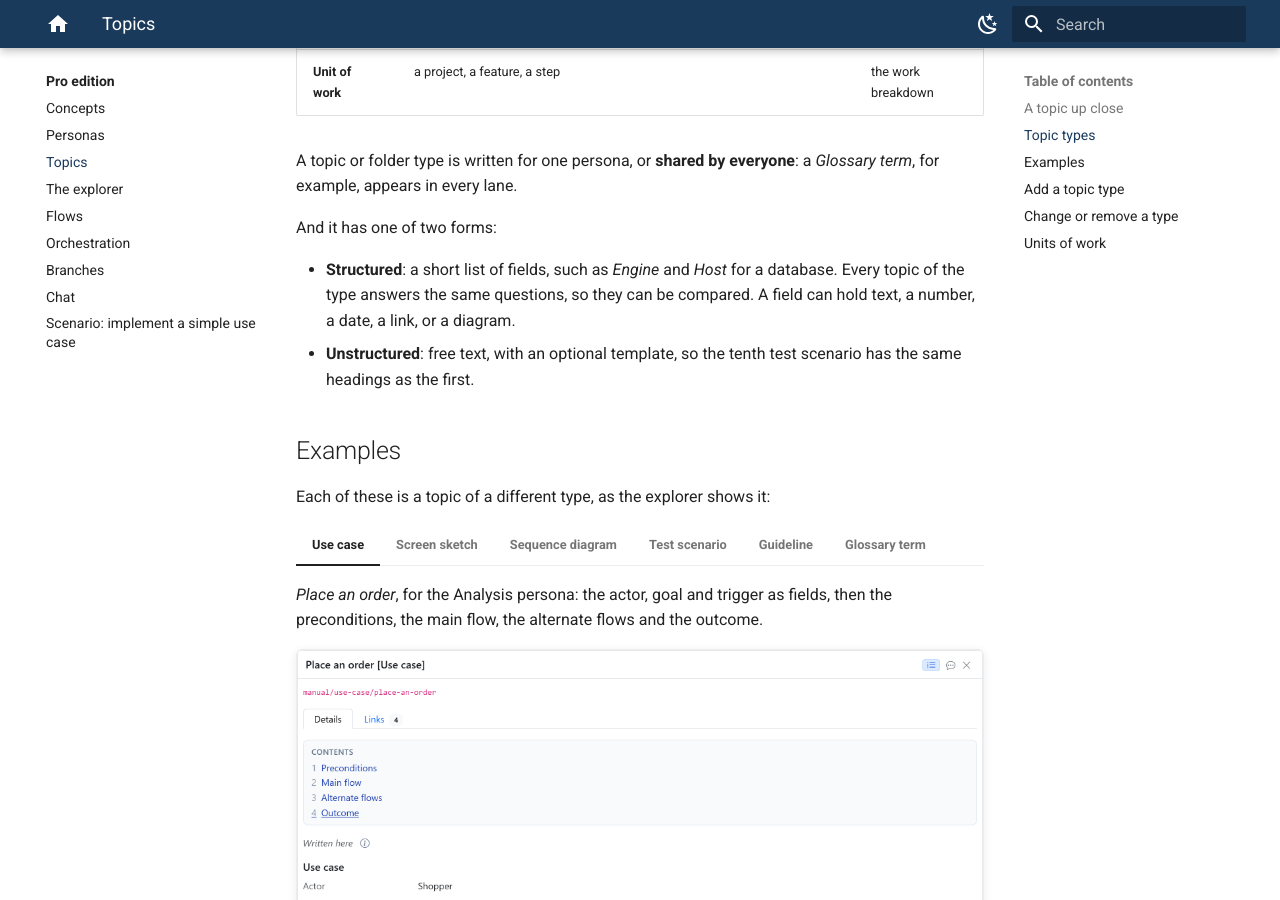
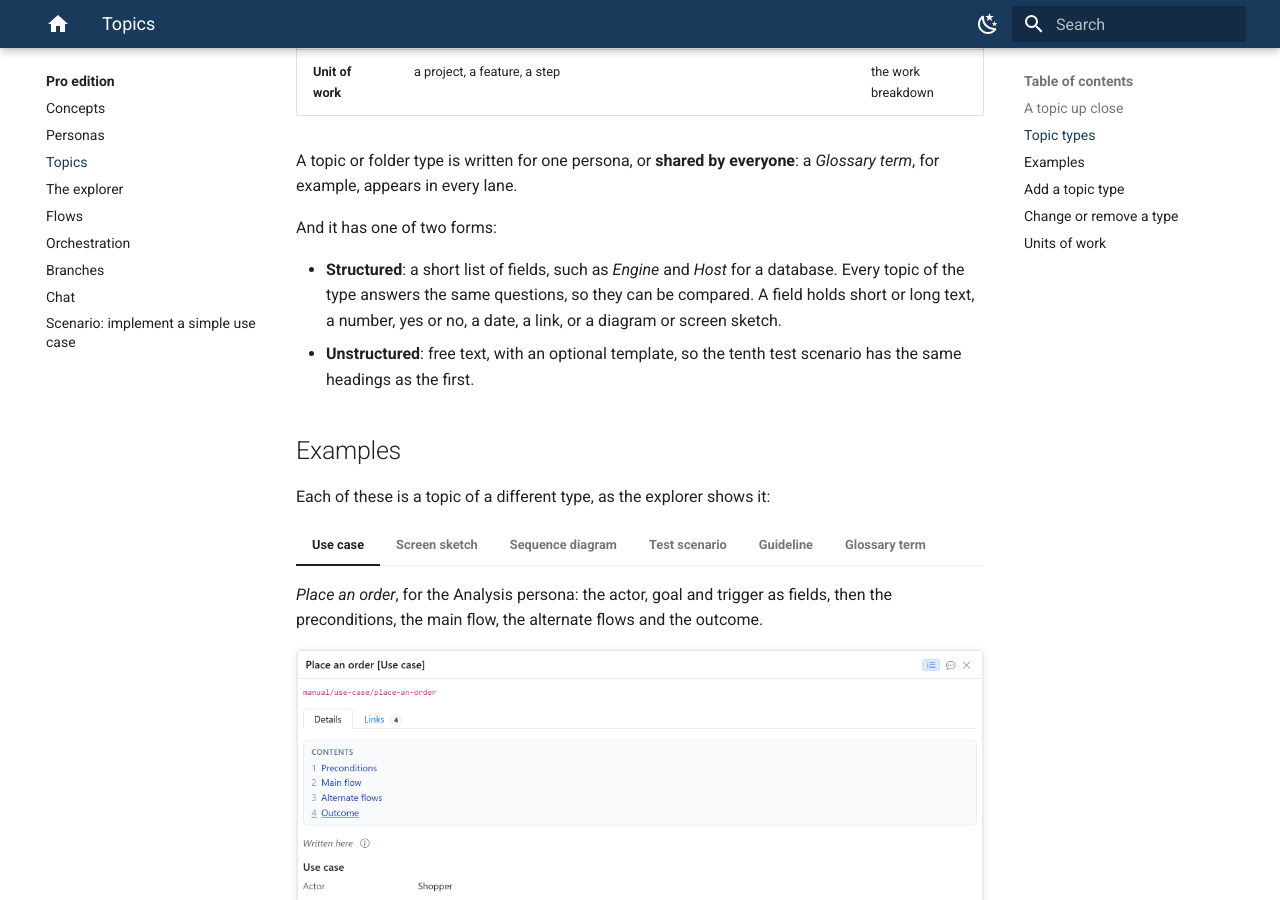
Before and after one commit to roadmap-mcp/roadmap-mcp.github.io, an MkDocs documentation site: the page built from docs/knowledge-base/topics.md, in a window 1280 px wide and 900 px high, scrolled down 2222 px. Built offline with MkDocs 1.6.1 and Material for MkDocs 9.7.7, drawn with Linux system fonts in a browser that asks for light colours; some of the changed text lies outside the part shown.

Commit message:
Topics: every field kind; moving topics off a type
Claude-Session: https://claude.ai/code/session_01M5AWqYz4eBseoEGpVu3Muj

```diff
--- a/docs/knowledge-base/topics.md
+++ b/docs/knowledge-base/topics.md
@@ -46,7 +46,8 @@ And it has one of two forms:
 
 - **Structured**: a short list of fields, such as *Engine* and *Host* for a
   database. Every topic of the type answers the same questions, so they can be
-  compared. A field can hold text, a number, a date, a link, or a diagram.
+  compared. A field holds short or long text, a number, yes or no, a date, a link,
+  or a diagram or screen sketch.
 - **Unstructured**: free text, with an optional template, so the tenth test scenario
   has the same headings as the first.
 
@@ -128,7 +129,8 @@ rewrite the topics already written: a field you remove stays in their content un
 they are written again.
 
 To remove a type, select it, click the trash button next to **Edit**, and confirm. A
-type that topics still use can't be removed: delete those topics first.
+type that topics still use can't be removed: delete those topics, or move them to
+another type, first.
 
 ## Units of work
 
```
